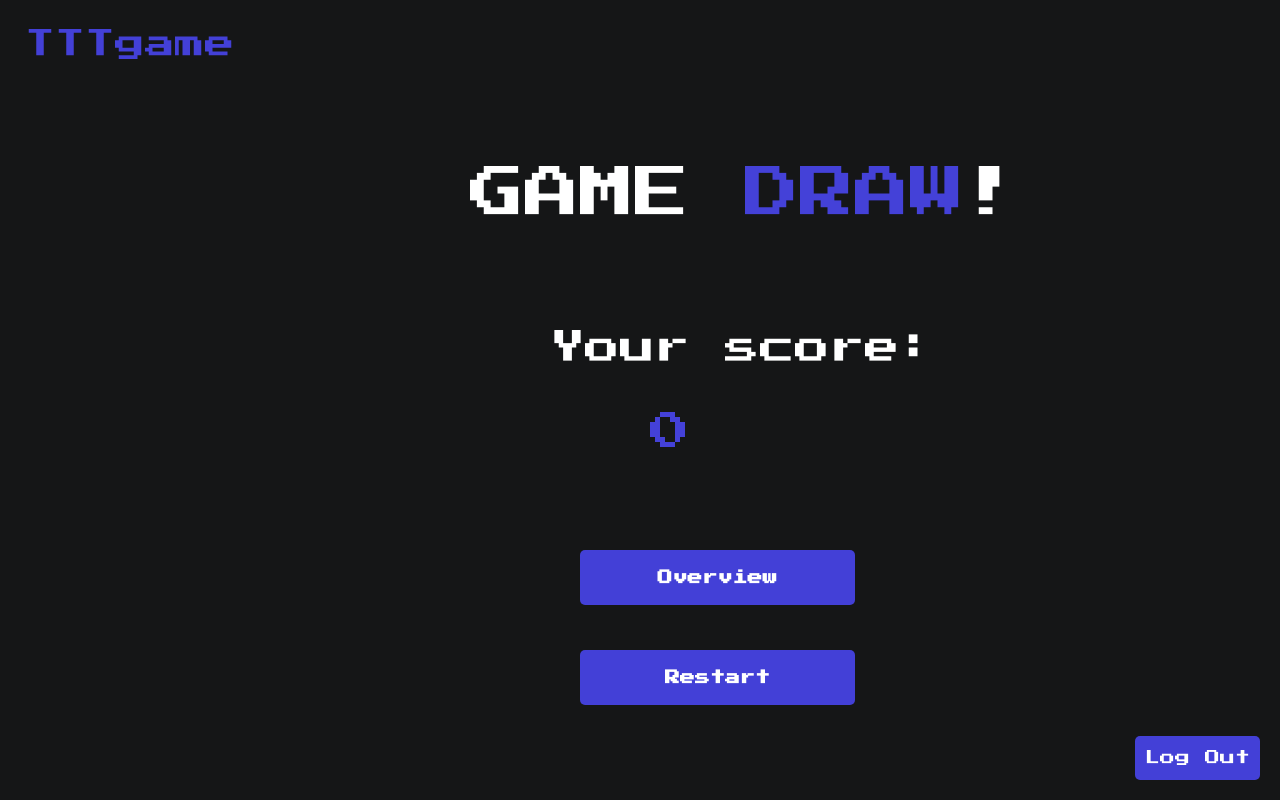
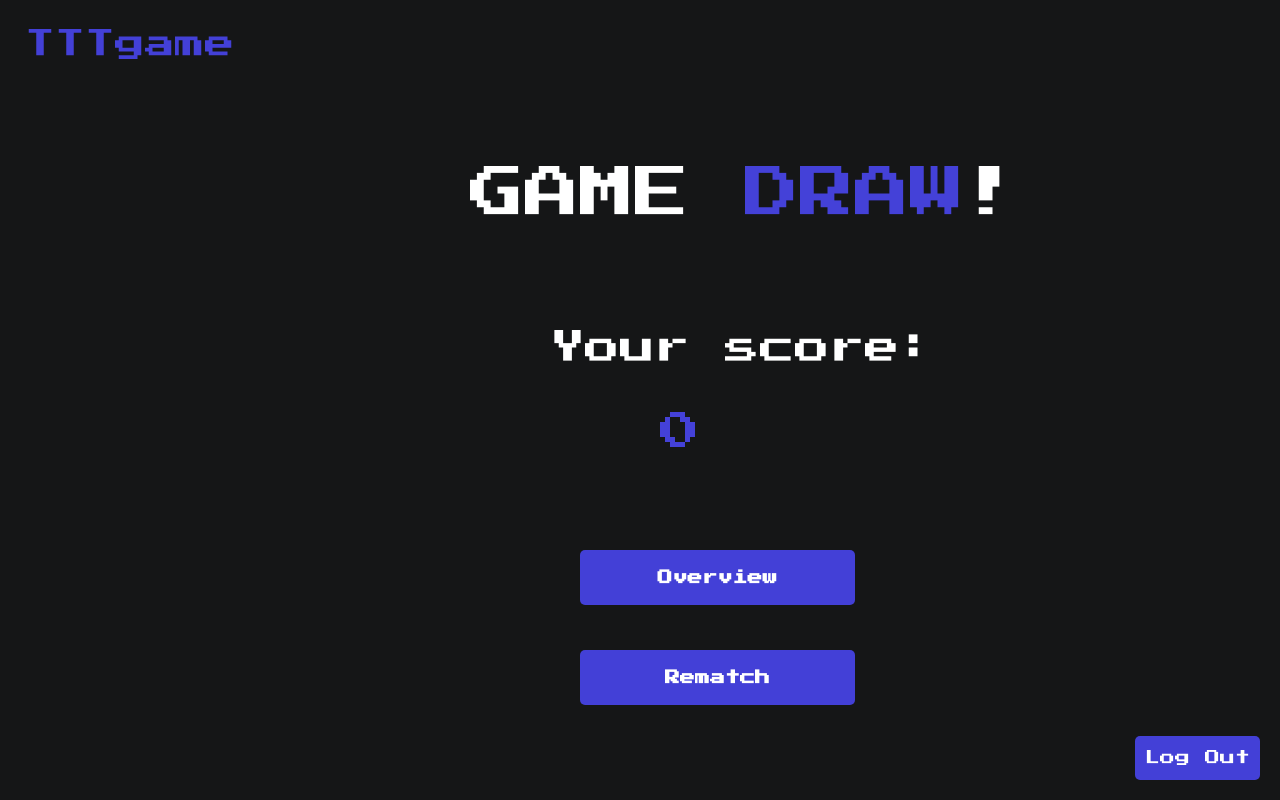
Before and after one commit to k1audiaa/TTTGame-Frontend, a Vue app: page /draw in a window 1280 px wide. Built offline with nearby package versions, Linux system fonts and the light colour scheme; no server answers.

Commit message:
Update Check

```diff
--- a/src/views/DrawView.vue
+++ b/src/views/DrawView.vue
@@ -9,7 +9,7 @@
     <div class="yourScore">Your score:</div>
     <div class="points">{{ points }}</div>
     <router-link to="/overview" class="custom-button">Overview</router-link>
-    <router-link to="/game" class="custom-button2">Restart</router-link>
+    <router-link to="/game" class="custom-button2">Rematch</router-link>
   </div>
 </template>
 
@@ -76,7 +76,7 @@ export default defineComponent({
   font-family: "Press Start 2P", Helvetica;
   position: absolute;
   top: 400px;
-  left: 650px;
+  left: 660px;
   font-size: 40px;
   color: #4441d8;
 }
--- a/src/views/GameView.vue
+++ b/src/views/GameView.vue
@@ -31,6 +31,7 @@ const router = useRouter();
 const currentPlayer = ref(username.value);
 
 const cellClicked = (index) => {
+  console.log("Cell clicked. Current Player:", currentPlayer.value)
   if (cells[index] === '' && !isGameFinished() && currentPlayer.value === username.value) {
     cells[index] = 'X';
     currentPlayer.value = "GamingAI"; // Computer's turn
@@ -44,12 +45,13 @@ const cellClicked = (index) => {
 };
 
 const isGameFinished = () => {
+  console.log("Checking if the game is finished. Current Player:", currentPlayer.value);
   if (checkWin('X')) {
-    points.value += 10;
+    updatePointsInDatabase(points.value + 10);
     setTimeout(() => router.push('/win'), 1000);
     return true;
   } else if (checkWin('O')) {
-    points.value -= 10;
+    updatePointsInDatabase(points.value - 10);
     setTimeout(() => router.push('/lost'), 1000);
     return true;
   } else if (isBoardFull()) {
@@ -58,6 +60,7 @@ const isGameFinished = () => {
   }
   return false;
 };
+
 
 const checkWin = (symbol) => {
   // Check rows, columns, and diagonals for a win
--- a/src/views/LostView.vue
+++ b/src/views/LostView.vue
@@ -75,7 +75,7 @@ export default defineComponent({
   font-family: "Press Start 2P", Helvetica;
   position: absolute;
   top: 400px;
-  left: 650px;
+  left: 660px;
   font-size: 40px;
   color: #4441d8;
 }
--- a/src/views/WinView.vue
+++ b/src/views/WinView.vue
@@ -75,7 +75,7 @@ export default defineComponent({
   font-family: "Press Start 2P", Helvetica;
   position: absolute;
   top: 400px;
-  left: 650px;
+  left: 660px;
   font-size: 40px;
   color: #4441d8;
 }
```
